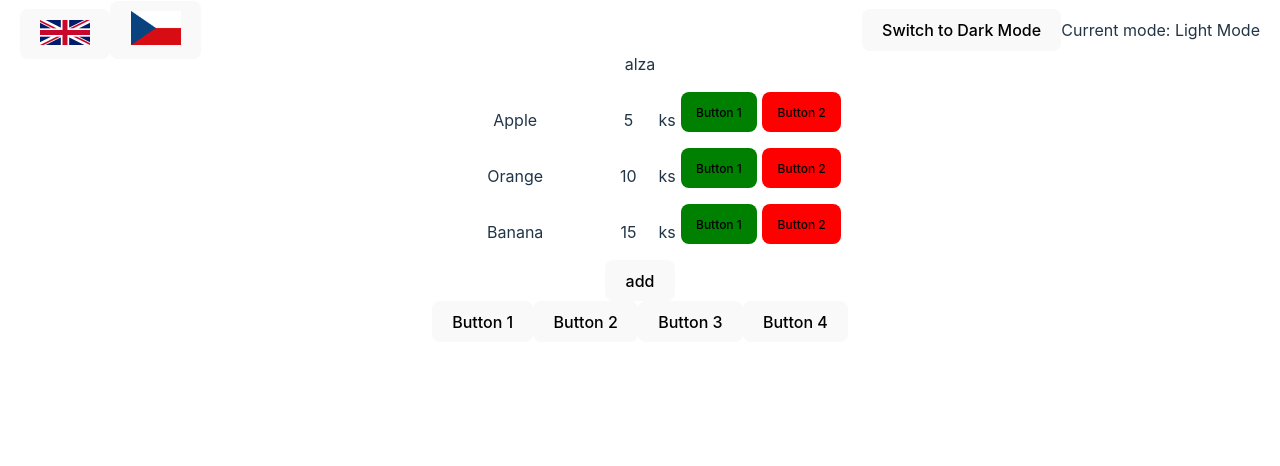
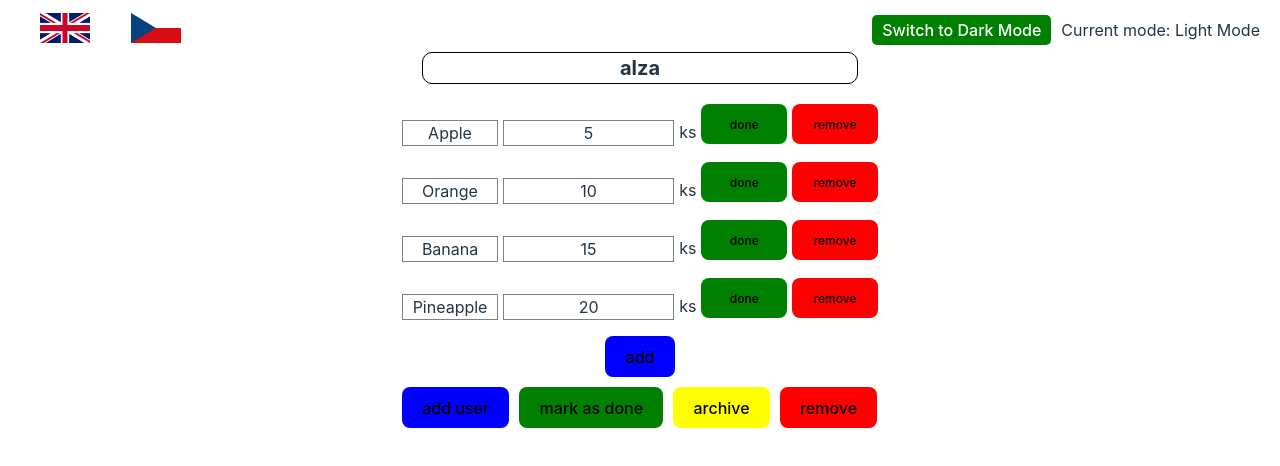
Before and after one commit to kraksy/WTfolder, a React (Vite) app: page / in a window 1280 px wide. Shown: the top 466 px of the page. Built offline with nearby package versions, Linux system fonts and the light colour scheme.

Commit message:
Update styles and add new components

```diff
--- a/src/App.css
+++ b/src/App.css
@@ -1,10 +1,15 @@
 #root {
-  max-width: 1280px;
+  max-width: 100%; /* Increase the max-width value */
   margin: 0 auto;
   padding: 2rem;
   text-align: center;
   position: relative; /* Add this line */
 }
+
+.blueButton {
+  background-color: blue;
+}
+
 .header {
   position: fixed;
   top: 0;
--- a/src/App.tsx
+++ b/src/App.tsx
@@ -3,30 +3,27 @@
 import Switch from './components/switch'
 import { ShopList } from './components/shoplist'
 
+import ButtonRow from './components/buttonrow'
+
 function App() {
-
   return (
     <>
-      <div className='main'>
+      <div className='main' style={{ width: '100%', maxWidth: '800px', margin: '0 auto' }}>
         <div className='header' style={{ backgroundColor: 'transparent' }}>
           <Flags />
           <div style={{ display: 'flex', alignItems: 'center' }}>
             <Switch />
           </div>
         </div>
-        <p style={{ marginTop: '20px' }}>alza</p>
+        <p style={{ margin: '20px', border: '1px solid black', borderRadius: '10px', fontWeight: 'bold', fontSize: '20px' }}>alza</p>
         <div style={{ marginTop: '10px' }}>
           <ShopList name='Apple' quantity={5} />
           <ShopList name='Orange' quantity={10} />
           <ShopList name='Banana' quantity={15} />
+          <ShopList name='Pineapple' quantity={20} />
         </div>
-        <button> add </button>
-        <div className='buttonRow'>
-          <button>Button 1</button>
-          <button>Button 2</button>
-          <button>Button 3</button>
-          <button>Button 4</button>
-        </div>
+        <button className='blueButton' style={{ marginBottom: '10px' }}> add </button>
+        <ButtonRow />
       </div>
     </>
   )
--- /dev/null
+++ b/src/components/buttonrow.tsx
@@ -0,0 +1,14 @@
+import React from 'react';
+
+const ButtonRow: React.FC = () => {
+      return (
+            <div style={{ display: 'flex', gap: '10px' }}>
+                  <button style={{ backgroundColor: 'blue' }}>add user</button>
+                  <button style={{ backgroundColor: 'green' }}>mark as done</button>
+                  <button style={{ backgroundColor: 'yellow' }}>archive</button>
+                  <button style={{ backgroundColor: 'red' }}>remove</button>
+            </div>
+      );
+};
+
+export default ButtonRow;
--- a/src/components/flags.tsx
+++ b/src/components/flags.tsx
@@ -5,11 +5,11 @@
 const Flags = () => {
       return (
             <div>
-                  <button>
-                        <img src={englishFlag} alt="English Flag" className="flag" style={{ width: '50px' }} />
+                  <button style={{backgroundColor: 'white' }}>
+                        <img src={englishFlag} alt="English Flag" className="flag" style={{ width: '50px', height: '30px' }} />
                   </button>
-                  <button>
-                        <img src={czechFlag} alt="Czech Flag" className="flag" style={{ width: '50px' }} />
+                  <button style={{backgroundColor: 'white' }}>
+                        <img src={czechFlag} alt="Czech Flag" className="flag" style={{ width: '50px', height: '30px' }} />
                   </button>
             </div>
       );
--- a/src/components/shoplist.tsx
+++ b/src/components/shoplist.tsx
@@ -10,11 +10,11 @@
 
       return (
             <div style={{ display: 'flex', flexDirection: 'row', gap: '5px' }}>
-                  <p style={{ width: '40%' }}>{name}</p>
-                  <p style={{ width: '50px' }}>{productCount}</p>
+                  <p style={{ width: '50%', border: '1px solid gray' }}>{name}</p>
+                  <p style={{ width: '90%', border: '1px solid gray' }}>{productCount}</p>
                   <p>ks</p>
-                  <button style={{ backgroundColor: 'green', fontSize: '12px', height: '40px' }}>Button 1</button>
-                  <button style={{ backgroundColor: 'red', fontSize: '12px', height: '40px' }}>Button 2</button>
+                  <button style={{ backgroundColor: 'green', fontSize: '12px', height: '40px', width: '170px' }}>done</button>
+                  <button style={{ backgroundColor: 'red', fontSize: '12px', height: '40px', width: '170px' }}>remove</button>
             </div>
       );
-      } // Add this closing curly brace
+} // Add this closing curly brace
--- a/src/components/switch.tsx
+++ b/src/components/switch.tsx
@@ -8,8 +8,17 @@
       };
 
       return (
-            <div style={{ display: 'flex', alignItems: 'center' }}>
-                  <button onClick={handleSwitch}>
+            <div style={{ display: 'flex', alignItems: 'center', gap: '10px' }}>
+                  <button
+                        style={{
+                              backgroundColor: isLightMode ? 'green' : 'transparent',
+                              border: 'none',
+                              borderRadius: '5px',
+                              padding: '5px 10px',
+                              color: isLightMode ? 'white' : 'black',
+                        }}
+                        onClick={handleSwitch}
+                  >
                         {isLightMode ? 'Switch to Dark Mode' : 'Switch to Light Mode'}
                   </button>
                   <p>Current mode: {isLightMode ? 'Light Mode' : 'Dark Mode'}</p>
--- a/src/index.css
+++ b/src/index.css
@@ -26,7 +26,7 @@
   margin: 0;
   display: flex;
   place-items: flex-start; /* Align to the left corner */
-  min-width: 320px;
+  min-width: 500px;
   min-height: 100vh;
 }
 
```
Also changed, not shown: src/components/card.tsx (added, +15 -0 lines), src/overview.tsx (+21 -31 lines).
